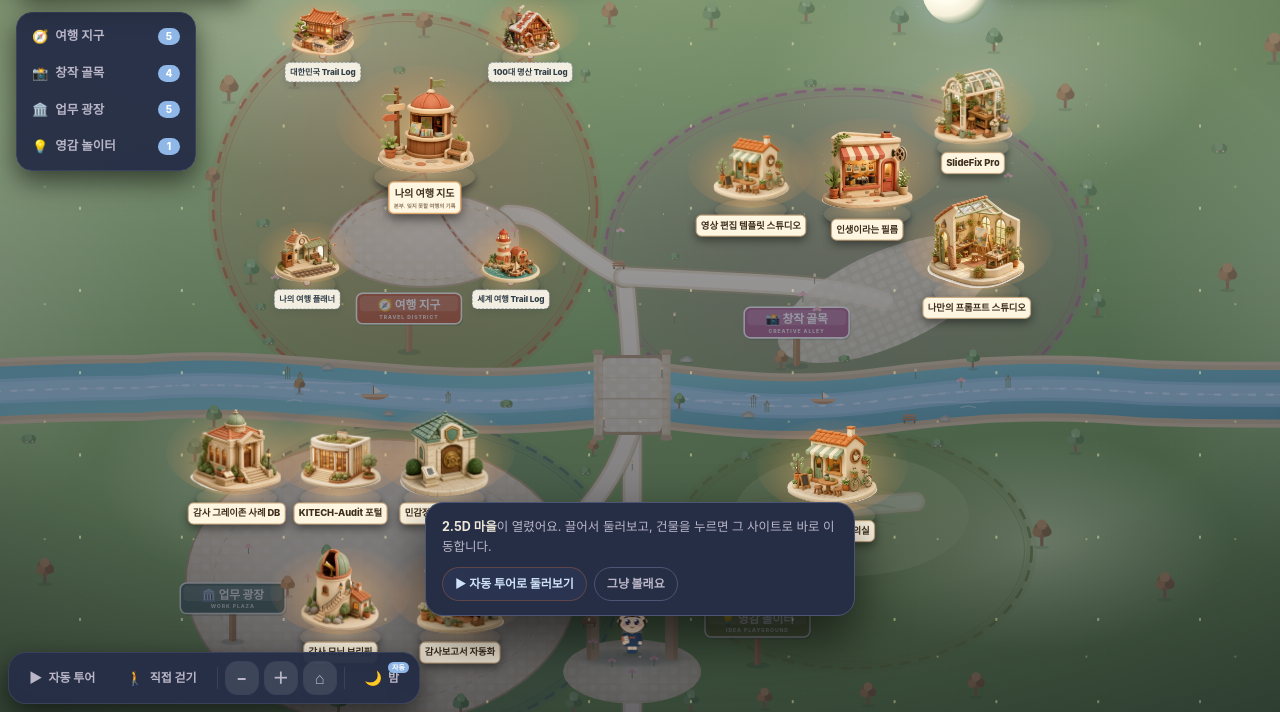
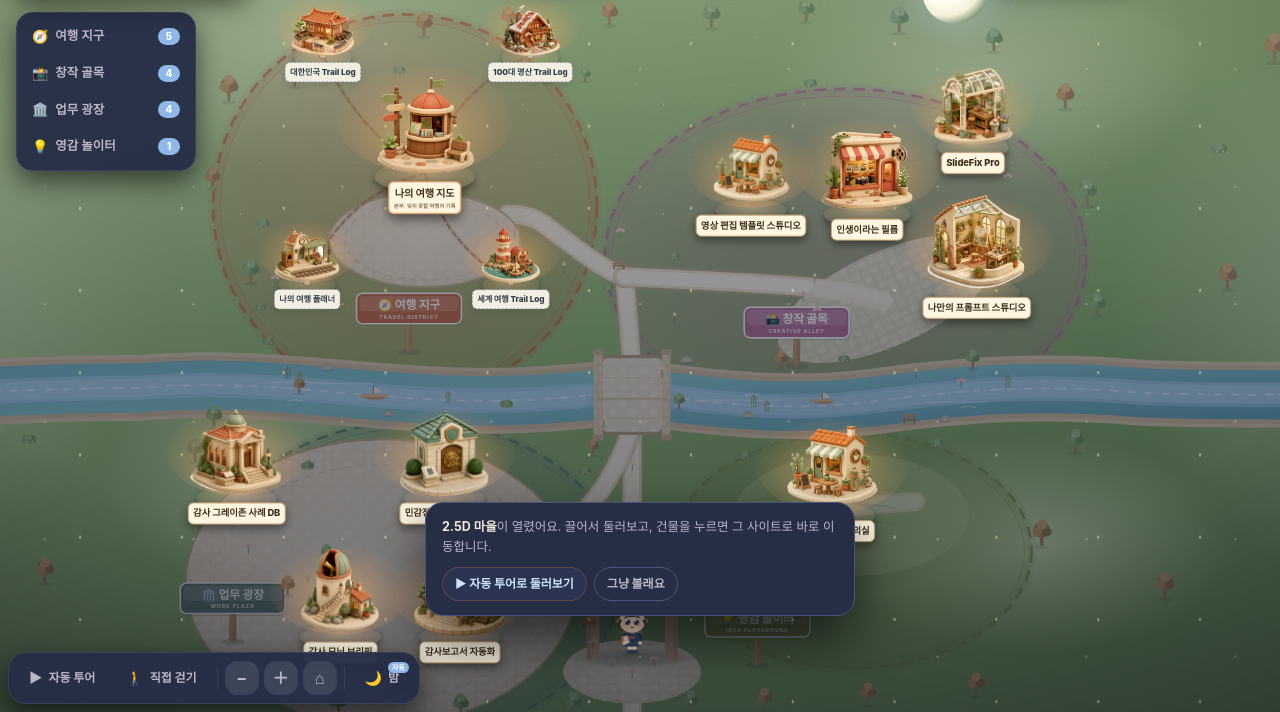
Before and after one commit to MinseoHaeseoFa/kusari-village, a plain HTML site: page index.html in a window 1280 px wide. Shown: the part 88-800 px from the top of the page. Drawn offline with Linux system fonts and the light colour scheme; no server answers.

Commit message:
🏘️ v8.2 — 업무 광장에서 「KITECH-Audit 포털」 철거 + 「감사보고서 자동화」 건물 그림 교체
- data/sites.js: kitech-audit 입주 해제(15→14곳, 본부 10·별관 4). 나머지 4채 좌표·크기 그대로
- 새 프리셋 audit-academy(아카데미 강의관, 760×625, 투명 배경 WebP) — 감사보고서 자동화가 greenhouse(SlideFix Pro와 동일)에서 이 그림으로
- 카운트 정합: index.html 메타 14곳, sites.js 머리말·주석, README 표·수량·프리셋 목록
- README v8.2 기록: 철거 경위, KITECH-Audit 저장소·배포물은 보존, 검수표

```diff
--- a/data/sites.js
+++ b/data/sites.js
@@ -1,5 +1,5 @@
 /* ============================================================
-   🏡 쿠사리 빌리지 v8 · 기본 입주 명단 (KUSARI VILLAGE · sites · 15곳)
+   🏡 쿠사리 빌리지 v8.2 · 기본 입주 명단 (KUSARI VILLAGE · sites · 14곳)
    ------------------------------------------------------------
    마을은 하나의 연속된 2.5D 지도입니다. 좌표(pos)는 마을 지도
    (2400 × 1900) 위에서 건물이 서는 발밑 지점 [x, y] 입니다.
@@ -13,7 +13,7 @@
               newTab 을 쓰지 않아도 새 탭으로 열립니다)
 
    · district : travel | creative | work | sprout
-   · building : presets 배열의 id (건물 그림 13종)
+   · building : presets 배열의 id (건물 그림 14종)
    · tier     : 1 = 본부(독립 사이트) / 2 = 별관(본부 하위 연결)
               ※ tier 값은 내부 구분용입니다. 화면에는 `본부`·`별관`으로만 보입니다.
    · parent   : tier 2 일 때 상위 본부 사이트의 id
@@ -22,8 +22,8 @@
    · sign     : 지구 표지판이 서는 지도 좌표 [x, y] (district 쪽에만 씁니다)
    ============================================================ */
 window.KUSARI_TOWN = {
-  version: 8,
-  updated: "2026-11-27",
+  version: 8.2,
+  updated: "2026-11-28",
   world: { w: 2400, h: 1900 },
 
   /* ── 지구 ─────────────────────────────────────── */
@@ -69,20 +69,20 @@ window.KUSARI_TOWN = {
       name: "업무 광장",
       en: "Work Plaza",
       emoji: "🏛️",
-      desc: "감사 자료와 포털, 개인정보 도구가 넓게 펼쳐진 돌바닥 광장",
+      desc: "감사 자료와 개인정보 도구가 넓게 펼쳐진 돌바닥 광장",
       accent: "#5E7A6A",
       accent2: "#A9C0AA",
       tint: "#EAF0E7",
       /* 남서~남중앙 돌바닥 광장을 최대한 넓혔다. (구역 560×370 → 530×400, 돌바닥 486×350 → 480×380)
-         입주 자리는 4열 × 2줄(윗줄 4칸 · 아랫줄 2칸). 5곳이 서고(윗줄 3 + 아랫줄 2),
-         [965, 1425] 가 다음 입주 몫으로 비어 있다.
+         입주 자리는 4열 × 2줄(윗줄 4칸 · 아랫줄 2칸). 4곳이 서고(윗줄 2 + 아랫줄 2),
+         [435, 1425]·[965, 1425] 가 다음 입주 몫으로 비어 있다.
          (동쪽 끝은 대문 아치와 부딪히지 않게 x≈1040 에서 멈춘다 — 아랫줄 동쪽 칸은 두지 않고,
           아랫줄 서쪽 칸은 업무 광장 표지판 자리로 비워 둔다) */
       zone: { cx: 620, cy: 1510, rx: 530, ry: 400 },
       look: { cx: 620, cy: 1450, s: 0.78 },
       sign: [160, 1600],
-      /* 자리 격자(4열 × 2줄). 지금은 [965,1425] 만 비어 있고, 나머지는 이미 5채가 섰다
-         (감사보고서 자동화가 2026-11-27 에 [700,1780] 을 채웠다). */
+      /* 자리 격자(4열 × 2줄). 지금은 [435,1425]·[965,1425] 가 비어 있고, 나머지 네 자리에 4채가 섰다
+         (2026-11-28 에 「KITECH-Audit 포털」이 [435,1425] 에서 빠지며 이 자리가 다시 비었다). */
       slots: [[170, 1425], [435, 1425], [700, 1425], [965, 1425], [435, 1780], [700, 1780]]
     },
     {
@@ -102,7 +102,7 @@ window.KUSARI_TOWN = {
     }
   ],
 
-  /* ── 건물 프리셋 13종 ─────────────────────────── */
+  /* ── 건물 프리셋 14종 ─────────────────────────── */
   presets: [
     { id: "travel-hub",   name: "중앙 여행자 안내소", en: "Central Travel Hub", img: "assets/buildings/travel-hub.webp", w: 760, h: 675 },
     { id: "hanok",        name: "한옥 게스트하우스",   en: "Hanok Guesthouse",   img: "assets/buildings/hanok.webp",       w: 760, h: 608 },
@@ -116,10 +116,11 @@ window.KUSARI_TOWN = {
     { id: "archive-hall", name: "모던 연구 아카이브",  en: "Research Archive",   img: "assets/buildings/archive-hall.webp", w: 760, h: 608 },
     { id: "cafe",         name: "아기자기한 카페",     en: "Cozy Corner Cafe",   img: "assets/buildings/cafe.webp",        w: 760, h: 760 },
     { id: "greenhouse",   name: "온실 공방",           en: "Greenhouse Workshop",img: "assets/buildings/greenhouse.webp",  w: 760, h: 760 },
+    { id: "audit-academy",name: "아카데미 강의관",      en: "Academic Lecture Hall", img: "assets/buildings/audit-academy.webp", w: 760, h: 625 },
     { id: "observatory",  name: "작은 천문대",         en: "Little Observatory", img: "assets/buildings/observatory.webp", w: 760, h: 760 }
   ],
 
-  /* ── 기본 입주 사이트 15곳 ────────────────────── */
+  /* ── 기본 입주 사이트 14곳 ────────────────────── */
   sites: [
     /* 본부 · 여행 지구 본부 (별관 4개를 거느림) */
     { id: "my-travel-map", name: "나의 여행 지도", url: "https://my-travel-map-kohl.vercel.app/", repo: "my-travel-map",
@@ -185,28 +186,22 @@ window.KUSARI_TOWN = {
       desc: "공공·출연연 감사 그레이존 판단 사례 710건을 4단계로 정리한 DB.",
       tags: ["내부감사", "사례 710건", "판단 기준"] },
 
-    { id: "kitech-audit", name: "KITECH-Audit 포털", url: "https://kitech-audit.vercel.app/", repo: "KITECH-Audit",
-      district: "work", building: "archive-hall", tier: 1, parent: null, pos: [435, 1425], w: 240,
-      role: "본부. 지능형 감사 지원 포털",
-      desc: "지능형 감사 지원 도구와 자료를 한곳에 모은 통합 포털.",
-      tags: ["KITECH", "감사 포털", "통합 자료"] },
-
     { id: "daily-audit-briefing", name: "감사 모닝 브리핑", url: "https://shinuc.notion.site/Daily-Audit-Briefing-412b1bd442e380efae37e2bbf1b7e955", repo: null, newTab: true,
       district: "work", building: "observatory", tier: 1, parent: null, pos: [435, 1780], w: 240,
       role: "본부. 감사 동향, 사례 브리핑 아카이브",
       desc: "매일 아침 9시 공공·출연연 감사 동향과 주요 사례를 정리해 쌓는 노션 모닝 브리핑 아카이브.",
       tags: ["모닝 브리핑", "공공·출연연", "노션"] },
 
-    /* 본부 · 업무 광장 네 번째 입주민 (개인정보 도구) */
+    /* 본부 · 업무 광장 세 번째 입주민 (개인정보 도구) */
     { id: "hwpx-masker", name: "민감정보 안심마스커", url: "https://hwpx-masker.vercel.app/", repo: "hwpx-masker", newTab: true,
       district: "work", building: "privacy-vault", tier: 1, parent: null, pos: [700, 1425], w: 240,
       role: "본부. HWPX 개인정보만 골라 가리기",
       desc: "한글(HWPX) 문서의 주민번호·전화·계좌·주소·성명을 브라우저 안에서만 가립니다. 표·서식은 그대로, 서버 전송 없음.",
       tags: ["개인정보", "HWPX 마스킹", "브라우저 처리"] },
 
-    /* 본부 · 업무 광장 다섯 번째 입주민 (문서 자동화) */
+    /* 본부 · 업무 광장 네 번째 입주민 (문서 자동화) */
     { id: "audit-report", name: "감사보고서 자동화", url: "https://audit-report-chi.vercel.app/", repo: "audit-report", newTab: true,
-      district: "work", building: "greenhouse", tier: 1, parent: null, pos: [740, 1780], w: 240,
+      district: "work", building: "audit-academy", tier: 1, parent: null, pos: [740, 1780], w: 240,
       role: "본부. 감사처분심의위원회 결과보고서 HWPX",
       desc: "감사 팩트를 넣으면 감사처분심의위원회 결과보고서 서식 그대로의 .hwpx를 만드는 문서 공방. 입력값·파일은 브라우저 안에서만 처리됩니다.",
       tags: ["감사보고서", "HWPX 자동 생성", "브라우저 처리"] },
--- a/index.html
+++ b/index.html
@@ -4,7 +4,7 @@
 <meta charset="UTF-8" />
 <meta name="viewport" content="width=device-width, initial-scale=1, viewport-fit=cover" />
 <title>쿠사리 빌리지 v8 · Kusari Village | 내 사이트들이 모여 사는 2.5D 마을</title>
-<meta name="description" content="쿠사리님이 만든 웹앱 15곳이 하나의 2.5D 마을에 모여 삽니다. 여행 지구·창작 골목·업무 광장·영감 놀이터가 한눈에 펼쳐지고, 건물을 누르면 그 사이트로 바로 이동합니다." />
+<meta name="description" content="쿠사리님이 만든 웹앱 14곳이 하나의 2.5D 마을에 모여 삽니다. 여행 지구·창작 골목·업무 광장·영감 놀이터가 한눈에 펼쳐지고, 건물을 누르면 그 사이트로 바로 이동합니다." />
 <meta name="theme-color" content="#8FB069" />
 <meta property="og:type" content="website" />
 <meta property="og:title" content="쿠사리 빌리지 v8 · Kusari Village" />
```
Also changed, not shown: assets/buildings/audit-academy.webp (added), assets/buildings/raw/audit-academy.webp (added), 1 other file.
